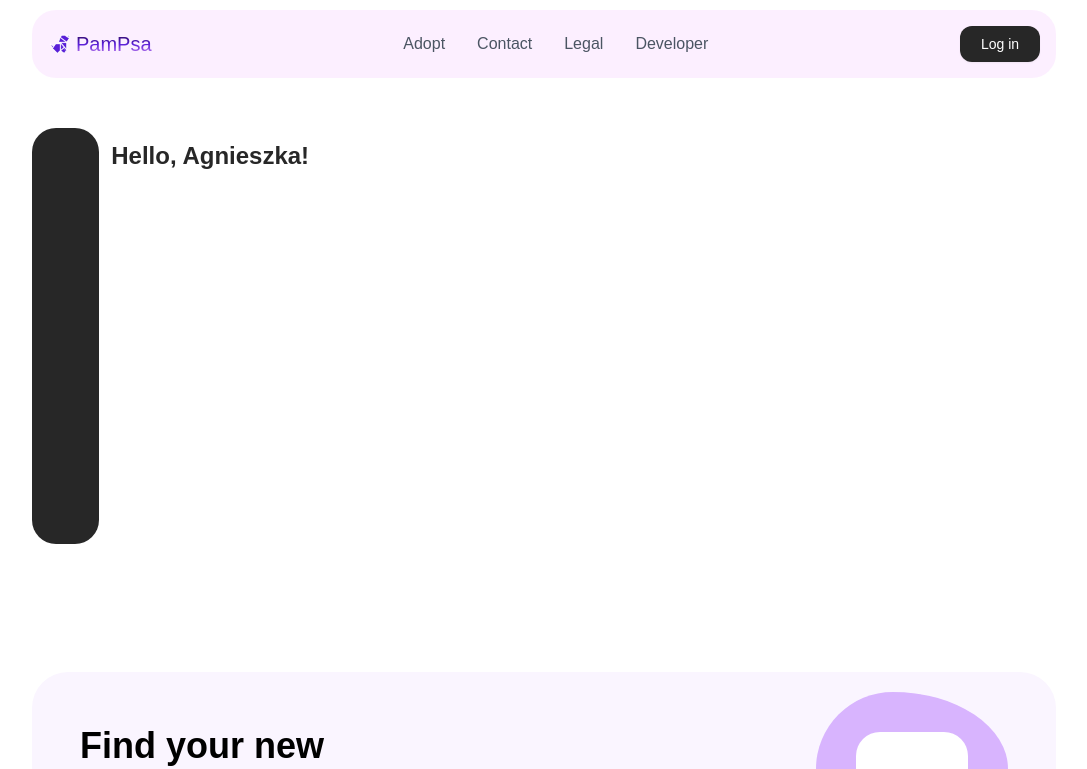
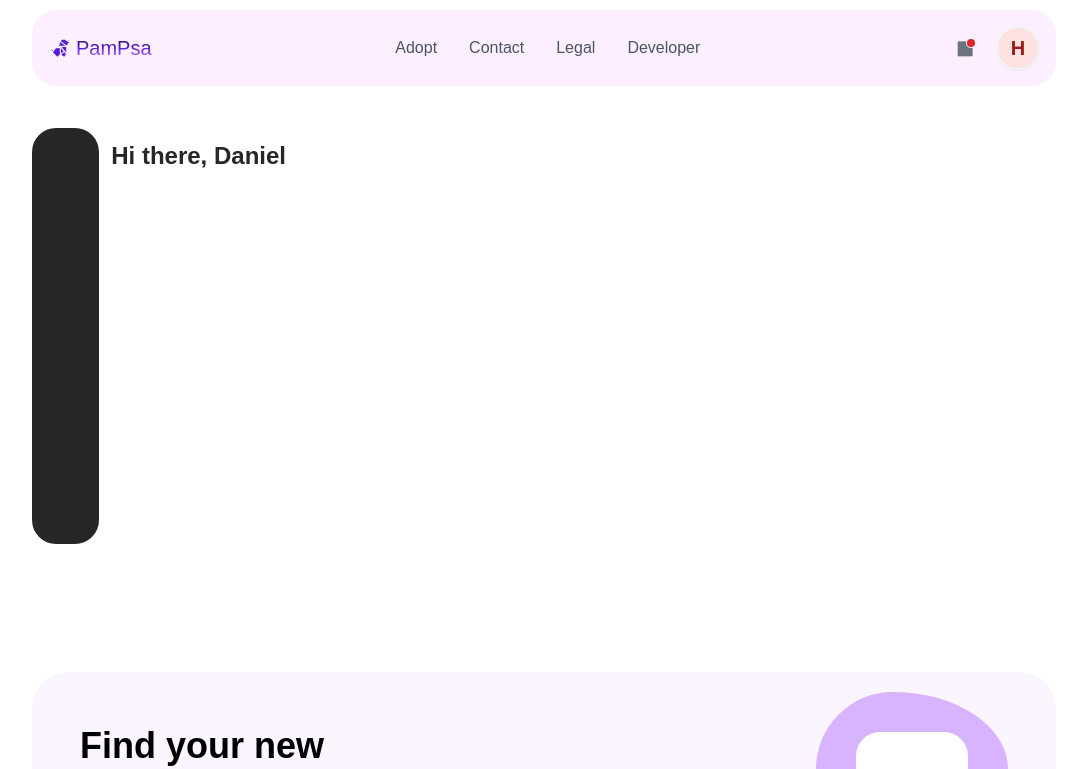
Before and after one commit to heisdanielade/PamietamPsa-frontend, a Vue app: page /u/profile in a window 1280 px wide. Shown: the top 769 px of the page, without its empty margins (96-1183 px from the left). Built offline with nearby package versions, Linux system fonts and the light colour scheme; sample sign-in values are in the browser's storage; a web font is replaced by a local one.

Commit message:
update: display loggedin state for header if user is logged in and edited profile greeting text

```diff
--- a/src/components/account/Greeting.vue
+++ b/src/components/account/Greeting.vue
@@ -1,7 +1,6 @@
 <script setup>
-
 const user = {
-    username: "Agnieszka",
+    username: "Daniel",
 }
 </script>
 
@@ -12,7 +11,7 @@ const user = {
         class="w-full h-20 xbg-green-400 overflow-hidden px-5 md:p-3 mb-0 md:mb-10 md:max-w-screen-md md:mx-auto lg:mx-auto lg:max-w-screen-lg">
 
         <h1 class="font-semibold text-2xl md:text-2xl color-dark xgradient-text-1">
-                Hello, {{ user.username }}!
+                Hi there, <span v-if="user.username" class="">{{ user.username }}</span>
         </h1>
 
 
--- a/src/components/home/Header.vue
+++ b/src/components/home/Header.vue
@@ -4,6 +4,7 @@ import Logo from "@/components/others/Logo.vue";
 
 const user = {
     email: "hida@pamietampsa.com",
+    name: "Daniel",
     isLoggedIn: false,
     // isLoggedIn: true,
     initials: "",
@@ -15,6 +16,9 @@ const user = {
 
 // Get user initials
 user.initials = user.email.charAt(0).toUpperCase();
+if (localStorage.getItem("token")) {
+    user.isLoggedIn = true;
+}
 
 
 
```
